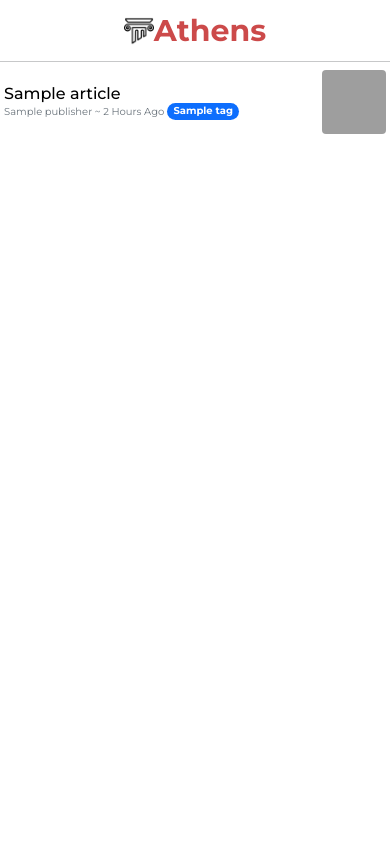
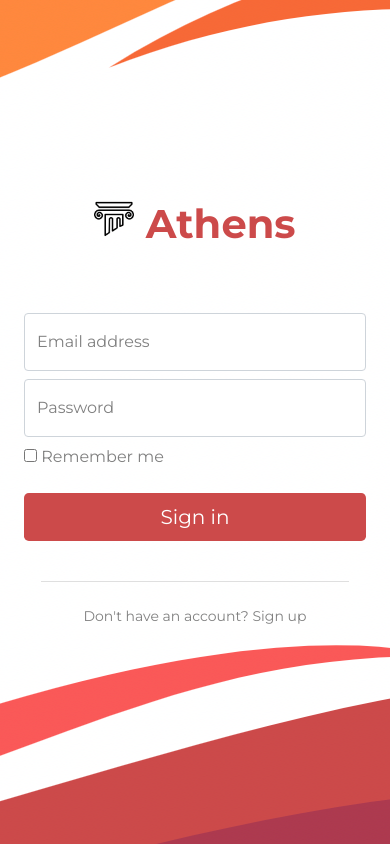
Before and after one commit to mohamidi/Athens, a Flask app: template athens/templates/index.html in a window 390 px wide. Run offline with Flask 2, Linux system fonts and the light colour scheme; the template is opened without the code that fills it: most values are stand-ins (such as "Sample title", 1, 10 or a date in 2020); some libraries are stand-ins or nearby versions; grey boxes are pictures that could not be loaded.

Commit message:
Design for mobile sign in-page

```diff
--- a/athens/static/css/style.css
+++ b/athens/static/css/style.css
@@ -90,3 +90,37 @@ body {
     font-weight: bold;
     color: white;
 }
+
+html, body {
+    margin: 0;
+    height: 100%;
+    font-family: 'Montserrat', sans-serif;
+    background-image: url('../images/background.png');
+    background-position: 60%;
+}
+
+.form-signin {
+    position: relative;
+    top: 30vh;
+    color: gray;
+}
+
+.form-signin h4 {
+    color: #CC4A4A;
+}
+
+.form-signin button {
+    background-color: #CC4A4A;
+    color: white;
+}
+
+.form-signin p {
+    font-size: 14px;
+    color: gray;
+}
+
+.sign-in-logo {
+    position: relative;
+    top: 23vh;
+    font-size: 40px;
+}
--- a/athens/templates/index.html
+++ b/athens/templates/index.html
@@ -1,14 +1,53 @@
 {% extends "base.html" %}
 {% block content %}
-<!-- Header -->
+<!-- Sign in Page -->
+<body>
+    <div class="container-fluid"></div>
+        <div class="text-center mb-0 title sign-in-logo">
+            <img src="static/images/logo.png" alt="" width="40" height="40" class="d-inline-block align-text-top">
+            Athens
+        </div>
+        <div class="row">
+            <main class="form-signin d-flex align-items-center justify-content-center">
+                <form class="container-fluid justify-content-center my-auto w-100">
+
+                <div class="form-floating mb-2">
+                    <input type="email" class="form-control" id="floatingInput" placeholder="name@example.com">
+                    <label for="floatingInput">Email address</label>
+                </div>
+                <div class="form-floating mb-2">
+                    <input type="password" class="form-control" id="floatingPassword" placeholder="Password">
+                    <label for="floatingPassword">Password</label>
+                </div>
+
+                <div class="checkbox mb-4">
+                    <label>
+                    <input type="checkbox" value="remember-me"> Remember me
+                    </label>
+                </div>
+                <button class="w-100 btn btn-lg mb-4" type="submit">Sign in</button>
+                <hr class="mb-4 mx-auto" size="3" width="90%" >
+                <div class="text-center">
+                    <a href="#"><p>Don't have an account? Sign up</p></a>
+                </div>
+                </form>
+
+            </main>
+        </div>
+
+    </div>
+</body>
+
+
+<!-- Header --><!--
 <nav class="navbar bg-white">
     <div class="container-fluid justify-content-center title">
         <img src="static/images/logo.png" alt="" width="30" height="30" class="d-inline-block align-text-top">
         Athens
     </div>
 </nav>
-<hr class="m-0" />
-<!-- List all of the articles -->
+<hr class="m-0" />-->
+<!-- List all of the articles --><!--
 <ul class="list-group list-group-flush">
     {% for article in articles %}
     <li class="list-group-item">
@@ -37,3 +76,4 @@
 </ul>
 
 {% endblock content %}
+-->
```
Also changed, not shown: athens/static/images/background.png (added).
